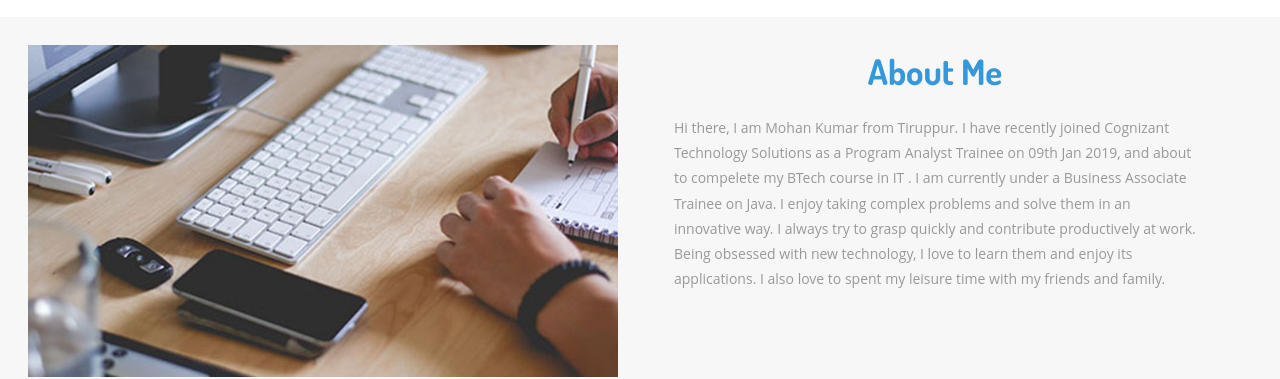
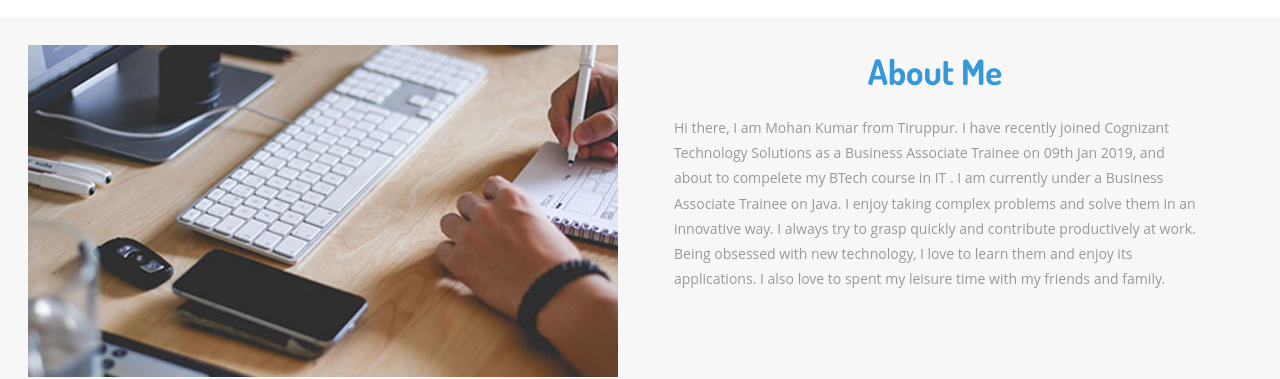
Before and after one commit to Mohan97s/Mohan97s.github.io, a plain HTML site: page index.html in a window 1280 px wide. Shown: the part 1574-1953 px from the top of the page. Drawn offline with Linux system fonts and the light colour scheme.

Commit message:
Add files via upload

```diff
--- a/index.html
+++ b/index.html
@@ -281,7 +281,7 @@ Smartphone Compatible web template, free webdesigns for Nokia, Samsung, LG, Sony
 	 <div class="about-right">
 		<h3>About Me</h3>
 		<h4></h4>
-		<p>Hi there, I am Mohan Kumar  from Tiruppur. I have recently joined Cognizant Technology Solutions as a Program Analyst Trainee
+		<p>Hi there, I am Mohan Kumar  from Tiruppur. I have recently joined Cognizant Technology Solutions as a Business Associate Trainee
 			on 09th Jan 2019, and about to compelete my BTech course in IT . I am currently under a Business Associate Trainee on
 			Java.  I enjoy taking complex problems and solve them in an innovative way. I always try to grasp quickly and
 			contribute productively at work. Being obsessed with new technology, I love to learn them and enjoy its
```
